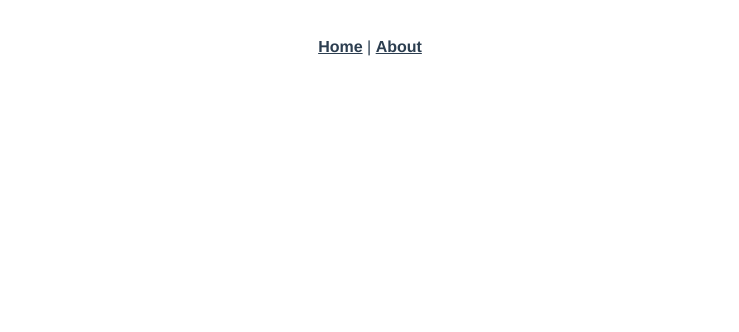
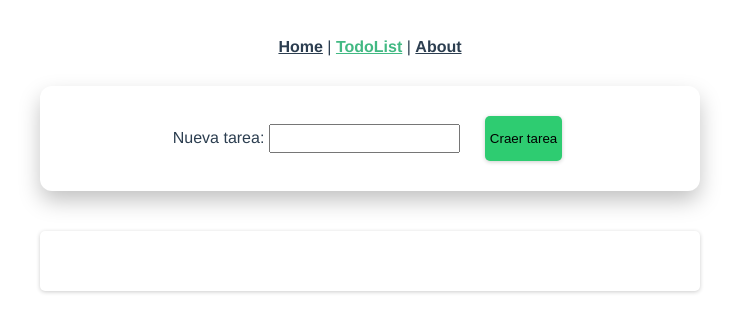
Before and after one commit to M4isth3r/docu-vue, a Vue app: page /todo-list in a window 1280 px wide. Shown: the top 332 px of the page, without its empty margins (270-1009 px from the left). Built offline with nearby package versions, Linux system fonts and the light colour scheme.

Commit message:
feat(): add TodoListComponent

```diff
--- a/src/App.vue
+++ b/src/App.vue
@@ -2,6 +2,7 @@
   <div id="app">
     <div id="nav">
       <router-link to="/">Home</router-link> |
+      <router-link to="/todo-list">TodoList</router-link> |
       <router-link to="/about">About</router-link>
     </div>
     <router-view />
--- a/src/components/HelloWorld.vue
+++ b/src/components/HelloWorld.vue
@@ -3,7 +3,10 @@
     <div>{{ msg }}</div>
     <button @click="greet(componentName)">Saludar!</button>
     <div>
-      <p>Veces que has saludado: {{ greetNumber }} - Saludo * 2 = {{ doubleGreetNumber }}</p>
+      <p>
+        Veces que has saludado: {{ greetNumber }} - Saludo * 2 =
+        {{ doubleGreetNumber }}
+      </p>
     </div>
   </div>
 </template>
--- /dev/null
+++ b/src/components/TodoListComponent.vue
@@ -0,0 +1,108 @@
+<template>
+  <div id="todo-list-componet">
+    <form class="form" @submit.prevent="createTask">
+      <label class="label" for="task">Nueva tarea: </label>
+      <input class="input" type="text" v-model="newTask" id="task" />
+      <input class="button" type="submit" value="Craer tarea" />
+    </form>
+
+    <div class="list">
+      <ul>
+        <li
+          class="task"
+          v-for="(task, i) in tasks"
+          :key="`task ${i}`"
+          :class="{completed: task.completed}"
+          @click="completeTask(task.text)"
+        >{{ task.text }}</li>
+      </ul>
+    </div>
+  </div>
+</template>
+
+<script>
+export default {
+  data: () => ({
+    newTask: "",
+    tasks: [],
+  }),
+  methods: {
+    createTask() {
+      let task = {
+        text: this.newTask,
+        completed: false,
+      };
+      this.tasks.push(task);
+      this.newTask = "";
+      console.log(this.tasks);
+    },
+    completeTask(taskText) {
+      let task = this.tasks.find((value) => value.text === taskText);
+      if (task !== undefined) {
+        task.completed = !task.completed;
+      }
+    }
+  },
+};
+</script>
+
+<style scoped>
+* {
+  box-sizing: content-box;
+  margin: 0;
+  padding: 0;
+}
+
+.form {
+  background: white;
+  border-radius: 12px;
+  padding: 30px;
+  box-shadow: 0px 10px 22px -1px rgba(0,0,0,0.25);
+  margin-top: 10px;
+  width: 600px;
+  margin: auto;
+}
+
+input {
+  margin-right: 5px;
+}
+
+.input {
+  padding: 5px;
+}
+.button {
+  margin-left: 20px;
+  height: 35px;
+  border: none;
+  border-radius: 5px;
+  box-shadow: 0 1px 4px rgba(0, 0, 0, .2);
+  background-color: #2ecc71;
+  color: black;
+  cursor: pointer;
+  padding: 5px;
+}
+
+.list {
+  margin: auto;
+  margin-top: 40px;
+  padding: 30px;
+  box-shadow: 0 1px 4px rgba(0, 0, 0, .2);
+  border-radius: 5px;
+  border: none;
+  width: 600px;
+}
+
+ul {
+  list-style-type: none;
+}
+
+.task {
+  cursor: pointer;
+  margin: 10px 0;
+}
+
+.completed {
+  text-decoration: line-through;
+  color: grey;
+}
+</style>
--- a/src/router/index.js
+++ b/src/router/index.js
@@ -1,6 +1,9 @@
 import Vue from "vue";
 import VueRouter from "vue-router";
+
+// Pages
 import Home from "../views/Home.vue";
+import TodoList from "../views/TodoList.vue";
 
 Vue.use(VueRouter);
 
@@ -19,6 +22,11 @@ const routes = [
     component: () =>
       import(/* webpackChunkName: "about" */ "../views/About.vue"),
   },
+  {
+    path: "/todo-list",
+    name: "TodoList",
+    component: TodoList,
+  },
 ];
 
 const router = new VueRouter({
--- /dev/null
+++ b/src/views/TodoList.vue
@@ -0,0 +1,17 @@
+<template>
+  <div id="todo-list">
+    <todo-list-component></todo-list-component>
+  </div>
+</template>
+
+<script>
+import TodoListComponent from "@/components/TodoListComponent";
+
+export default {
+  name: "TodoList",
+  components: {
+    TodoListComponent,
+  },
+  data: () => ({}),
+};
+</script>
```
